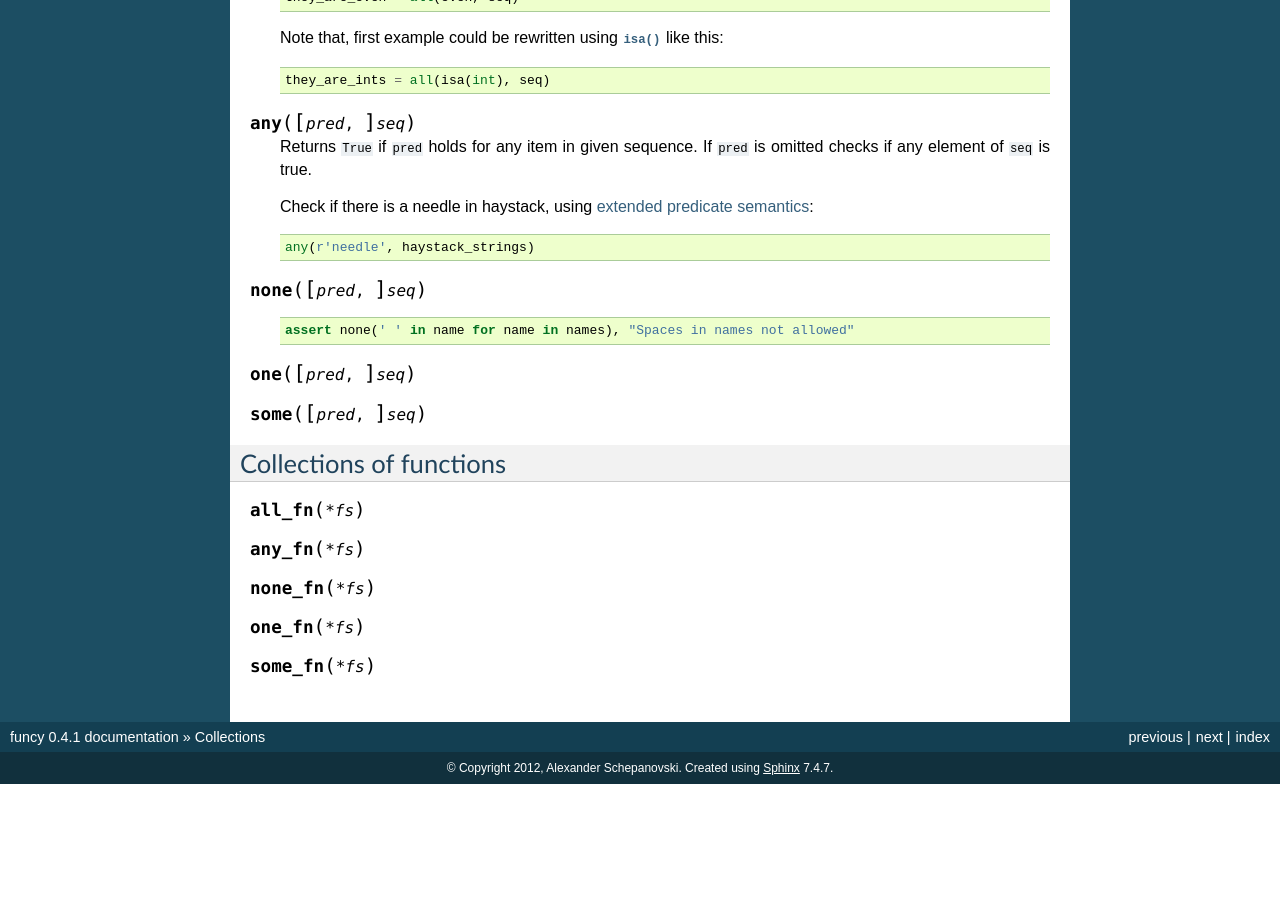
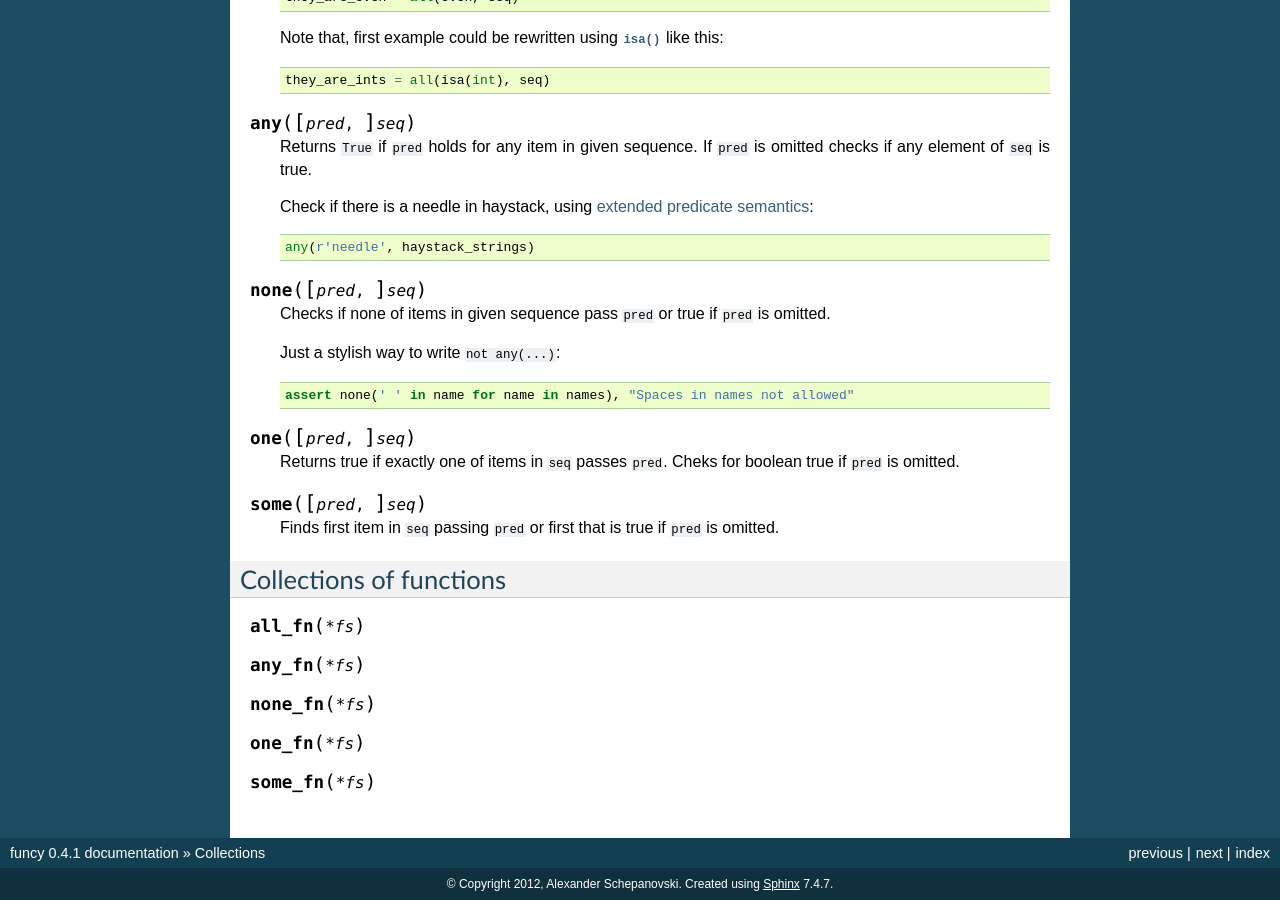
Before and after one commit to Jamaal224/funcy, a Sphinx documentation site: the page built from docs/colls.rst, in a window 1280 px wide and 900 px high, scrolled down 3109 px. Built offline with Sphinx 7.4.7, drawn with Linux system fonts in a browser that asks for light colours; pages that are not in the unit, such as notebooks, are missing from menus; before the commit the page ends 3893 px from its top, so only the background shows below that.

Commit message:
Docs for none(), one() and some()

```diff
--- a/docs/colls.rst
+++ b/docs/colls.rst
@@ -54,6 +54,7 @@ Most of functions in this section support :ref:`extended_fns`.r
 
     .. note about constructor interface?
 
+
 .. function:: walk_keys(f, coll)
 
     Walks keys of ``coll``, mapping them with given function. Works with mappings and collections of pairs::
@@ -62,6 +63,7 @@ Most of functions in this section support :ref:`extended_fns`.r
 
 
     Important to note that it preserves collection type whether it is simple :class:`dict`, :class:`~collections.defaultdict`, :class:`~collections.OrderedDict` or any other mapping class or a collection of pairs.
+
 
 .. function:: walk_values(f, coll)
 
@@ -85,6 +87,7 @@ Most of functions in this section support :ref:`extended_fns`.r
         select(lambda (k, v): k == v, {1: 1, 2: 3})
         # -> {1: 1}
 
+
 .. function:: select_keys(pred, coll)
 
     Select part of a dict or a collection of pairs with keys passing given predicate.
@@ -93,6 +96,7 @@ Most of functions in this section support :ref:`extended_fns`.r
 
         is_public = complement(re_tester('^_'))
         public = select_keys(is_public, instance.__dict__)
+
 
 .. function:: select_values(pred, coll)
 
@@ -125,12 +129,14 @@ Dict utils
         zipdict('abc', count())
         # -> {'a': 0, 'b': 1, 'c': 2}
 
+
 .. function:: flip(mapping)
 
     Flip passed dict swapping its keys and values. Also works for sequences of pairs. Preserves collection type::
 
         flip(OrderedDict(['aA', 'bB']))
         # -> OrderedDict([('A', 'a'), ('B', 'b')])
+
 
 .. function:: project(mapping, keys)
 
@@ -152,11 +158,13 @@ Data mangling
         # => [{"title": "Cymbeline", "author": "Shakespeare", "year": 1611},
         #     {"title": "The Tempest", "author": "Shakespeare", "year": 1611}]
 
+
 .. function:: pluck(key, mappings)
 
     Returns list of values for ``key`` in each mapping in given sequence. Essentialy a shortcut for::
 
         map(operator.itemgetter(key), mappings)
+
 
 .. function:: invoke(objects, name, *args, **kwargs)
 
@@ -170,6 +178,7 @@ Content tests
 
     Checks if all elements in collection are diffrent.
 
+
 .. function:: all([pred], seq)
 
     Checks if ``pred`` holds every element in a ``seq``. If ``pred`` is omitted checks if all elements of ``seq`` is true (which is the same as in builtin :func:`~builtin.all`)::
@@ -181,6 +190,7 @@ Content tests
 
         they_are_ints = all(isa(int), seq)
 
+
 .. function:: any([pred], seq)
 
     Returns ``True`` if ``pred`` holds for any item in given sequence. If ``pred`` is omitted checks if any element of ``seq`` is true.
@@ -189,15 +199,24 @@ Content tests
 
         any(r'needle', haystack_strings)
 
+
 .. function:: none([pred], seq)
 
-    ::
+    Checks if none of items in given sequence pass ``pred`` or true if ``pred`` is omitted.
+
+    Just a stylish way to write ``not any(...)``::
 
         assert none(' ' in name for name in names), "Spaces in names not allowed"
 
 
 .. function:: one([pred], seq)
+
+    Returns true if exactly one of items in ``seq`` passes ``pred``. Cheks for boolean true if ``pred`` is omitted.
+
+
 .. function:: some([pred], seq)
+
+    Finds first item in ``seq`` passing ``pred`` or first that is true if ``pred`` is omitted.
 
 
 Collections of functions
```
